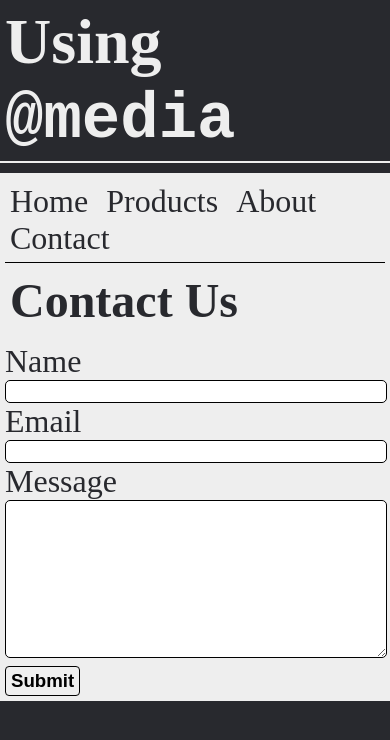
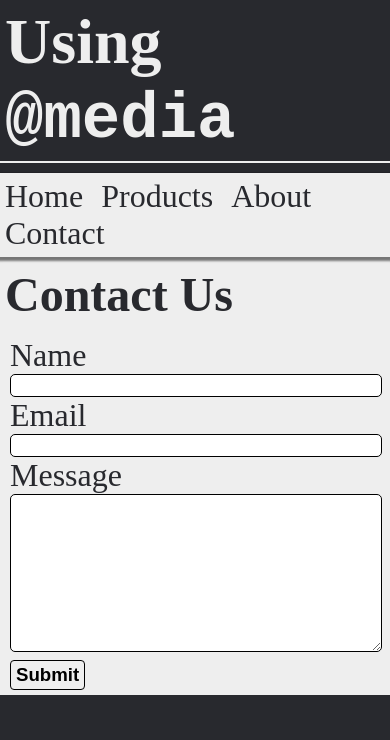
Before and after one commit to circleofconfusion/css-layout-presentation, a website: page media-query-form.html in a window 390 px wide. Drawn offline with Linux system fonts and the light colour scheme.

Commit message:
Tweaked media-query-form css to fully use grid

```diff
--- a/media-query-form.html
+++ b/media-query-form.html
@@ -12,16 +12,13 @@
             background: #eee;
             color: #28292e;
             position: relative;
-            padding: 5px 5px 5px 150px;
+            display: grid;
+            grid-template-columns: 150px 1fr;
         }
 
         nav {
-            position: absolute;
-            top: 0;
-            left: 0;
-            bottom: 0;
-            width: 150px;
             padding: 0;
+            box-shadow: 2px 0 2px 2px rgba(0,0,0, 0.5);
         }
 
         ul {
@@ -46,6 +43,7 @@
             grid-template-columns: min-content 1fr;
             grid-template-rows: min-content min-content 100px min-content;
             grid-gap: 10px;
+            margin: 5px 10px;
         }
 
         input,
@@ -65,13 +63,14 @@
 
         @media (max-width: 768px) {
             section {
-                padding: 5px;
+                grid-template-columns: 1fr;
+                grid-template-rows: min-content 1fr;
             }
 
             nav {
-                position: static;
-                width: auto;
-                border-bottom: 1px solid #000;
+                margin: 0;
+                width: 100%;
+                box-shadow: 0 2px 2px 2px rgba(0,0,0, 0.5);
             }
 
             li {
@@ -112,6 +111,7 @@
                 </ul>
             </nav>
 
+            <div>
                 <h2>Contact Us</h2>
 
                 <form>
@@ -123,6 +123,7 @@
                     <textarea id="message"></textarea>
                     <button type="submit">Submit</button>
                 </form>
+            </div>
         </section>
     </main>
 </body>
```
Lines whose indentation alone changed are shown as unchanged.
